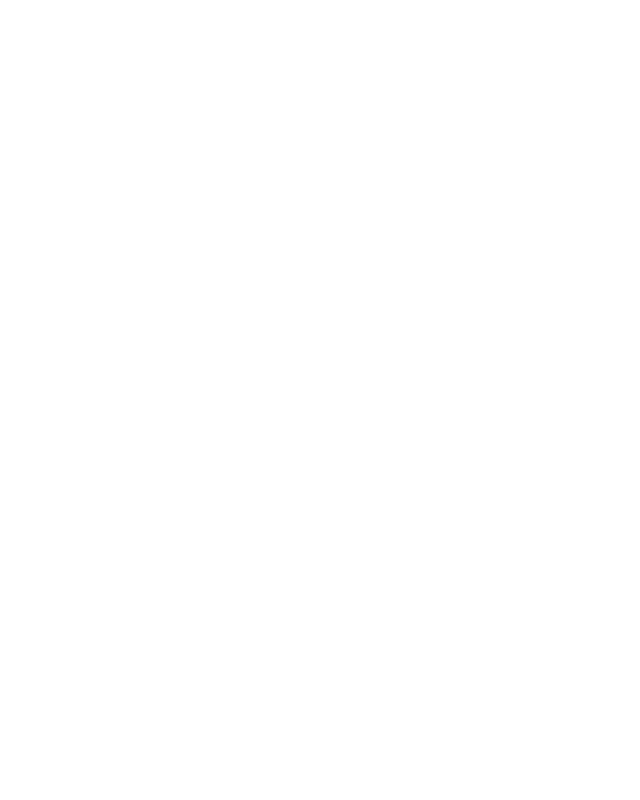
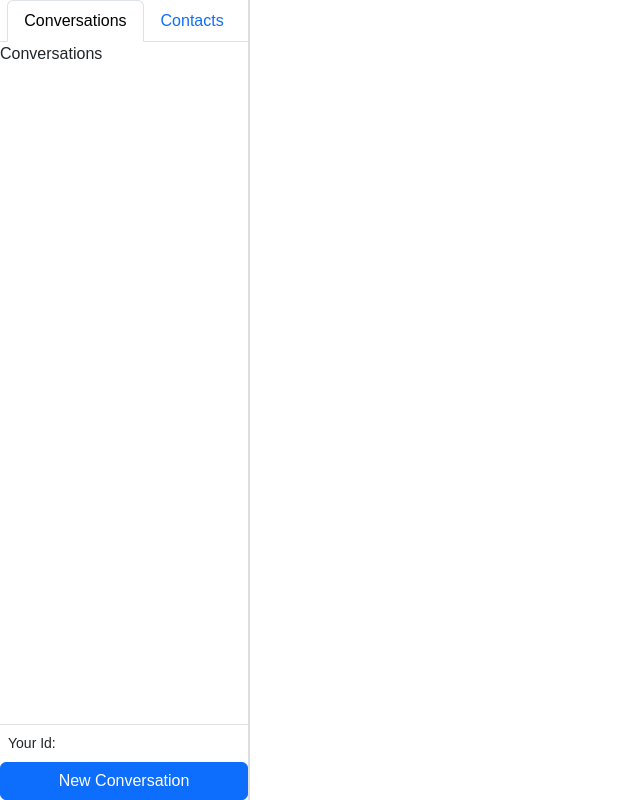
Before and after one commit to xJuanPablo/BuzzBurst, a React (Create React App) app in the folder client/: page /dashboard in a window 1280 px wide. Before the commit this address had no page. Shown: the whole page, without its empty margins (0-640 px from the left). Built offline with nearby package versions, Linux system fonts and the light colour scheme.

Commit message:
Started dashboard side panel

```diff
--- a/client/src/App.js
+++ b/client/src/App.js
@@ -1,20 +1,23 @@
 import './App.css';
 import './pages/Home/home.css'
+import React from 'react';
+import { Routes, Route, Navigate } from 'react-router-dom';
+import useLocalStorage from './Hooks/useLocalStorage';
 import Home from './pages/Home/Home';
 import Login from './pages/Login/Login';
-import {Routes, Route} from 'react-router-dom';
-import useLocalStorage from './Hooks/useLocalStorage';
-
+import Dashboard from './pages/Dashboard/Dashboard';
 
 function App() {
   const [id, setId] = useLocalStorage('id');
+
   return (
-    <Routes className="App">
-      {id}
-      <Route index element={<Home/>}/>
-      <Route path={'/login'} element={
-      <Login onIdSubmit={setId}/>
-      }/>
+    <Routes>
+      <Route path="/" element={<Home />} />
+      <Route
+        path="/login"
+        element={id ? <Navigate to="/dashboard" /> : <Login onIdSubmit={setId} />}
+      />
+      <Route path="/dashboard" element={<Dashboard id={id} />} />
     </Routes>
   );
 }
--- /dev/null
+++ b/client/src/components/Contacts.jsx
@@ -0,0 +1,9 @@
+import React from 'react'
+
+function Contacts() {
+  return (
+    <div>Contacts</div>
+  )
+}
+
+export default Contacts
--- /dev/null
+++ b/client/src/components/Conversations.jsx
@@ -0,0 +1,9 @@
+import React from 'react'
+
+function Conversations() {
+  return (
+    <div>Conversations</div>
+  )
+}
+
+export default Conversations
--- a/client/src/components/NavBar.jsx
+++ b/client/src/components/NavBar.jsx
@@ -17,17 +17,17 @@ function NavBar() {
       id: 1,
       title: 'Home',
       icon: <LuMessagesSquare size={16} />,
-      url: '#hero',
+      url: '/#hero',
     }, {
       id: 2,
       title: 'About',
       icon: <IoMdInformationCircleOutline size={16} />,
-      url: '#overview',
+      url: '/#overview',
     }, {
       id: 3,
       title: 'Testimonials',
       icon: <FaUserPen size={16} />,
-      url: '#testimonials',
+      url: '/#testimonials',
     }
   ]
 
--- /dev/null
+++ b/client/src/components/Sidebar.jsx
@@ -0,0 +1,44 @@
+import React, {useState} from 'react';
+import {Tab, Nav, Button} from 'react-bootstrap';
+import Conversations from './Conversations';
+import Contacts from './Contacts';
+
+const CONVERSATIONS_KEY = 'conversations';
+const CONTACTS_KEY = 'contacts';
+
+function Sidebar({id}) {
+  const [activeKey, setActiveKey] = useState(CONVERSATIONS_KEY)
+
+  const conversationsOpen = activeKey === CONVERSATIONS_KEY
+
+  return (
+    <div style={{width: '250px', borderRight: '2px solid #ddd'}} className='d-flex flex-column'>
+      <Tab.Container activeKey={activeKey} onSelect={setActiveKey}>
+        <Nav variant='tabs' className='justify-content-center'>
+          <Nav.Item>
+            <Nav.Link eventKey={CONVERSATIONS_KEY}>Conversations</Nav.Link>
+          </Nav.Item>
+          <Nav.Item>
+            <Nav.Link eventKey={CONTACTS_KEY}>Contacts</Nav.Link>
+          </Nav.Item>
+        </Nav>
+        <Tab.Content className='border-right overflow-auto flex-grow-1'>
+          <Tab.Pane eventKey={CONVERSATIONS_KEY}>
+            <Conversations/>
+          </Tab.Pane>
+          <Tab.Pane eventKey={CONTACTS_KEY}>
+            <Contacts />
+          </Tab.Pane>
+        </Tab.Content>
+        <div className='p-2 border-top border-right small'>
+          Your Id: <span className='text-muted'>{id}</span>
+        </div>
+        <Button>
+          New {conversationsOpen ? 'Conversation' : 'Contact'}
+        </Button>
+      </Tab.Container>
+    </div>
+  )
+}
+
+export default Sidebar;
--- /dev/null
+++ b/client/src/pages/Dashboard/Dashboard.jsx
@@ -0,0 +1,12 @@
+import React from 'react';
+import Sidebar from '../../components/Sidebar';
+
+function Dashboard({id}) {
+  return (
+    <div className='d-flex' style={{height: '100vh'}}>
+      <Sidebar id={id}/>
+    </div>
+  )
+}
+
+export default Dashboard
--- a/client/src/pages/Login/Login.jsx
+++ b/client/src/pages/Login/Login.jsx
@@ -1,6 +1,8 @@
 import React, {useRef} from 'react';
 import {Container, Form, Button} from 'react-bootstrap';
 import {v4 as uuidV4} from 'uuid';
+import NavBar from '../../components/NavBar';
+import Footer from '../../components/Footer';
 
 function Login({onIdSubmit}) {
 
@@ -16,6 +18,8 @@ function Login({onIdSubmit}) {
   }
 
   return (
+    <div>
+      <NavBar/>
       <Container className='align-items-center d-flex' style={{height: '100vh'}}>
         <Form className='w-100' onSubmit={handleSubmit}>
           <Form.Group>
@@ -31,9 +35,10 @@ function Login({onIdSubmit}) {
           <Button onClick={createNewId} variant='secondary' >
             Create A New Id
           </Button>
-
         </Form>
       </Container>
+      <Footer/>
+    </div>
   )
 }
 
```
Lines whose indentation alone changed are shown as unchanged.
